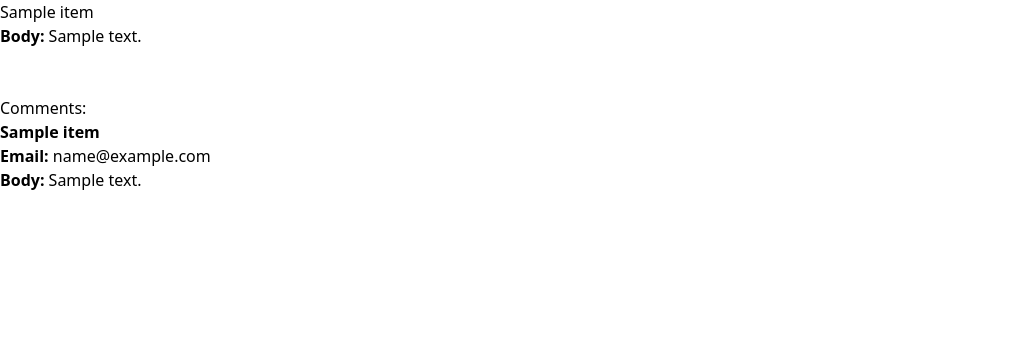
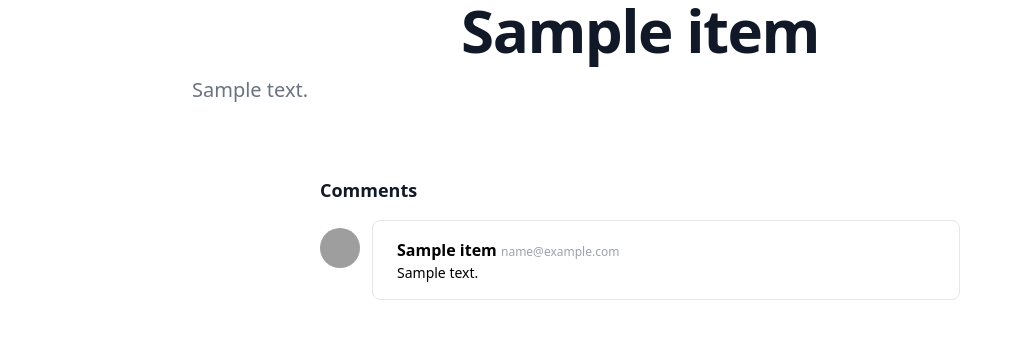
Before and after one commit to HatimHamdoune/postsapp, a Django app: page /posts/1/ in a window 1280 px wide. Shown: the top 339 px of the page, without its empty margins (0-1023 px from the left). Run offline with Django 4.2, Linux system fonts and the light colour scheme; tables that the repository leaves empty hold one stand-in row (values such as "Sample post"); a database or web service that is not in the repository returns one stand-in record (values such as "Sample title"); data that the repository does not hold is empty; some libraries are stand-ins or nearby versions; grey boxes are pictures that could not be loaded.

Commit message:
Style the post page

```diff
--- a/crudposts/templates/post_detail.html
+++ b/crudposts/templates/post_detail.html
@@ -5,20 +5,29 @@
     <script src="https://cdn.tailwindcss.com"></script>
 </head>
 <body>
-    <h1>{{ post.title }}</h1>
-    <p><strong>Body:</strong> {{ post.body }}</p>
+    <h1 class="mb-4 text-center text-4xl font-extrabold leading-none tracking-tight text-gray-900 md:text-5xl lg:text-6xl dark:text-black">{{ post.title }}</h1>
+    <p class="mb-6 text-lg font-normal text-gray-500 lg:text-xl sm:px-16 xl:px-48 dark:text-gray-400"> {{ post.body }}</p>
     <br>
     <br>
-    <h2>Comments:</h2>
-    <ul>
+    <div class="antialiased mx-auto max-w-screen-sm">
+      <h3 class="mb-4 text-lg font-semibold text-gray-900">Comments</h3>
+        <ul>
         {% for comment in comments %}
-            <li>
-                <strong> {{ comment.name }} </strong><br>
-                <strong>Email:</strong> {{ comment.email }}<br>
-                <strong>Body:</strong> {{ comment.body }}<br>
-                <br>
-            </li>
+              <div class="space-y-4">
+                <div class="flex">
+                  <div class="flex-shrink-0 mr-3">
+                    <img class="mt-2 rounded-full w-8 h-8 sm:w-10 sm:h-10" src="https://www.tenforums.com/geek/gars/images/2/types/thumb_15951118880user.png" alt="">
+                  </div>
+                  <div class="flex-1 border rounded-lg px-4 py-2 sm:px-6 sm:py-4 leading-relaxed">
+                      <strong>{{ comment.name }}</strong> <span class="text-xs text-gray-400">{{ comment.email }}</span>
+                    <p class="text-sm">{{ comment.body }}</p>
+                  </div>
+                </div>
+              </div>
+              <br>
         {% endfor %}
-    </ul>
+        </ul>
+
+    </div>
 </body>
 </html
```
